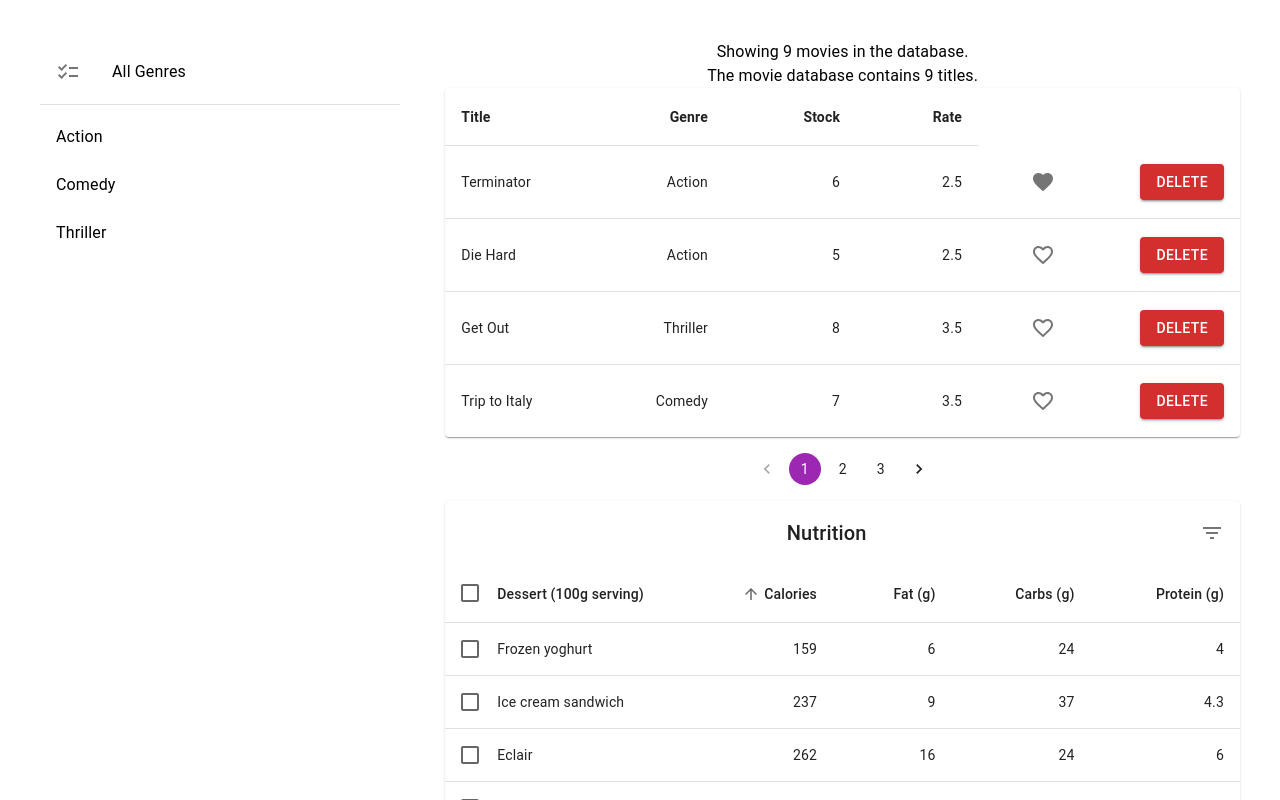
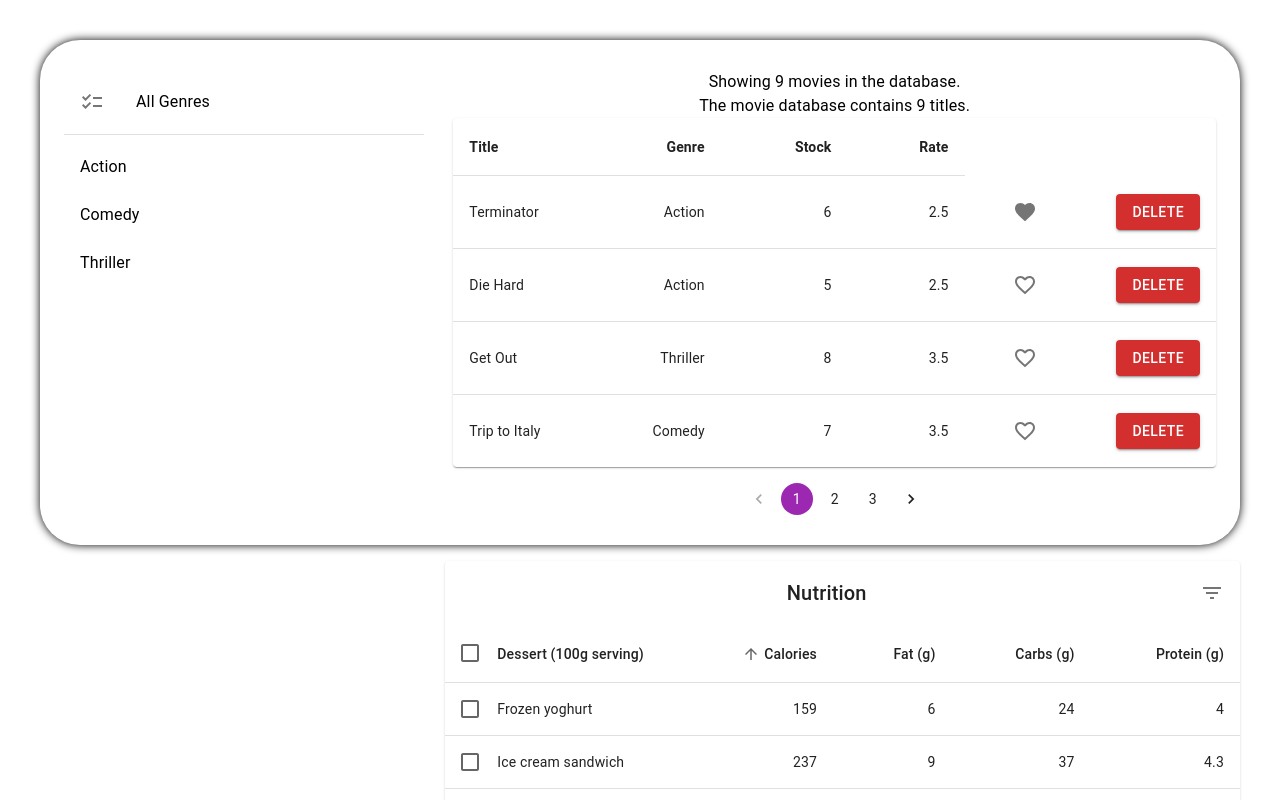
Before and after one commit to BCFCODE/MRT, a React (Vite) app: page / in a window 1280 px wide. Shown: the top 800 px of the page. Built offline with nearby package versions, Linux system fonts and the light colour scheme.

Commit message:
border added to container

```diff
--- a/src/components/Movies/hooks/useMoviesState.ts
+++ b/src/components/Movies/hooks/useMoviesState.ts
@@ -25,8 +25,7 @@ const useMoviesState = ({
     selectedGenre._id
       ? `, with ${
           numberOfMoviesOnSelectedGenre
-            ? `${numberOfMoviesOnSelectedGenre} films categorized under the ${selectedGenre.name}
-      genre.`
+            ? `${numberOfMoviesOnSelectedGenre} films categorized under the ${selectedGenre.name}`
             : `no films have been categorized under the ${selectedGenre.name}`
         } genre.`
       : "."
--- a/src/components/Movies/index.tsx
+++ b/src/components/Movies/index.tsx
@@ -12,6 +12,7 @@ import TablePagination from "../common/Pagination";
 import { ListGroup } from "../common/ListGroup";
 import { getGenres } from "../../services/fakeGenreService";
 import DisplayMoviesCountsInDB from "./DisplayMoviesCountsInDB";
+import Container from "@mui/material/Container";
 
 export interface IMoviesProps {}
 export interface IMoviesState {
@@ -83,6 +84,14 @@ class Movies extends Component<IMoviesProps, IMoviesState> {
       return <Typography>There are no movies in the database.</Typography>;
     else
       return (
+        <Container
+          maxWidth="lg"
+          sx={{
+            boxShadow: "0 0 10px black",
+            borderRadius: 10,
+            padding: "30px 0",
+          }}
+        >
           <Grid container spacing={2}>
             <Grid item xs={4}>
               <ListGroup
@@ -94,7 +103,7 @@ class Movies extends Component<IMoviesProps, IMoviesState> {
               <Typography>
                 Showing {movies.length} movies in the database.
               </Typography>
-            <DisplayMoviesCountsInDB   moviesState={this.state}/>
+              <DisplayMoviesCountsInDB moviesState={this.state} />
               <TableContainer component={Paper}>
                 <Table sx={{ minWidth: "auto" }} aria-label="simple table">
                   <MoviesTableHead />
@@ -118,6 +127,7 @@ class Movies extends Component<IMoviesProps, IMoviesState> {
               </Stack>
             </Grid>
           </Grid>
+        </Container>
       );
   }
 }
```
Lines whose indentation alone changed are shown as unchanged.
